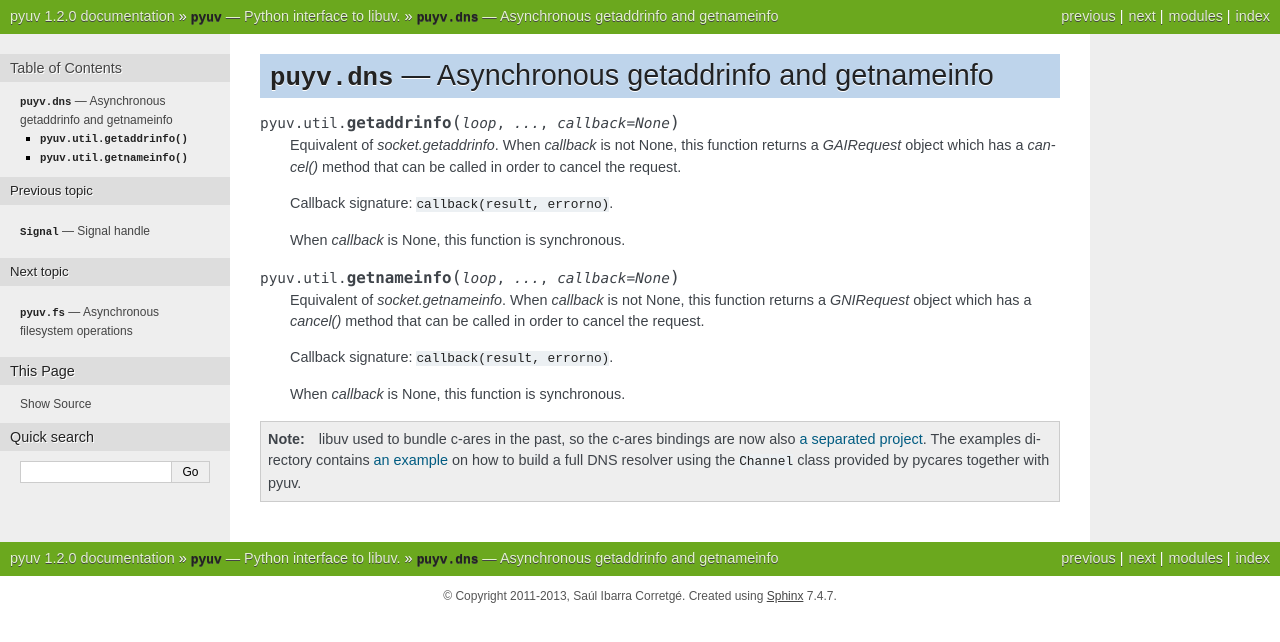
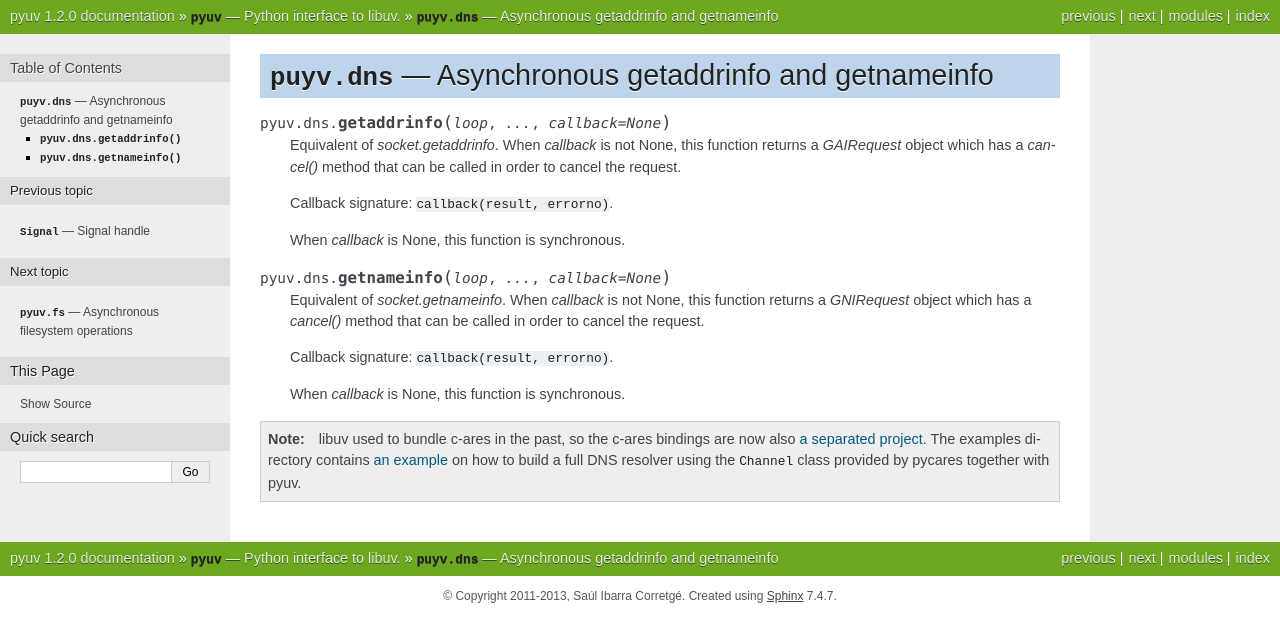
Before and after one commit to saghul/pyuv, a Sphinx documentation site: the page built from docs/dns.rst, in a window 1280 px wide. Shown: the top 642 px of the page. Built offline with Sphinx 7.4.7, drawn with Linux system fonts in a browser that asks for light colours.

Commit message:
Update dns.rst

```diff
--- a/docs/dns.rst
+++ b/docs/dns.rst
@@ -9,7 +9,7 @@
 ===============================================================
 
 
-.. py:function:: pyuv.util.getaddrinfo(loop, ... , callback=None)
+.. py:function:: pyuv.dns.getaddrinfo(loop, ... , callback=None)
 
     Equivalent of `socket.getaddrinfo`. When `callback` is not None,
     this function returns a `GAIRequest` object which has a `cancel()`
@@ -19,7 +19,7 @@
 
     When `callback` is None, this function is synchronous.
 
-.. py:function:: pyuv.util.getnameinfo(loop, ... , callback=None)
+.. py:function:: pyuv.dns.getnameinfo(loop, ... , callback=None)
 
     Equivalent of `socket.getnameinfo`. When `callback` is not None,
     this function returns a `GNIRequest` object which has a `cancel()`
```
